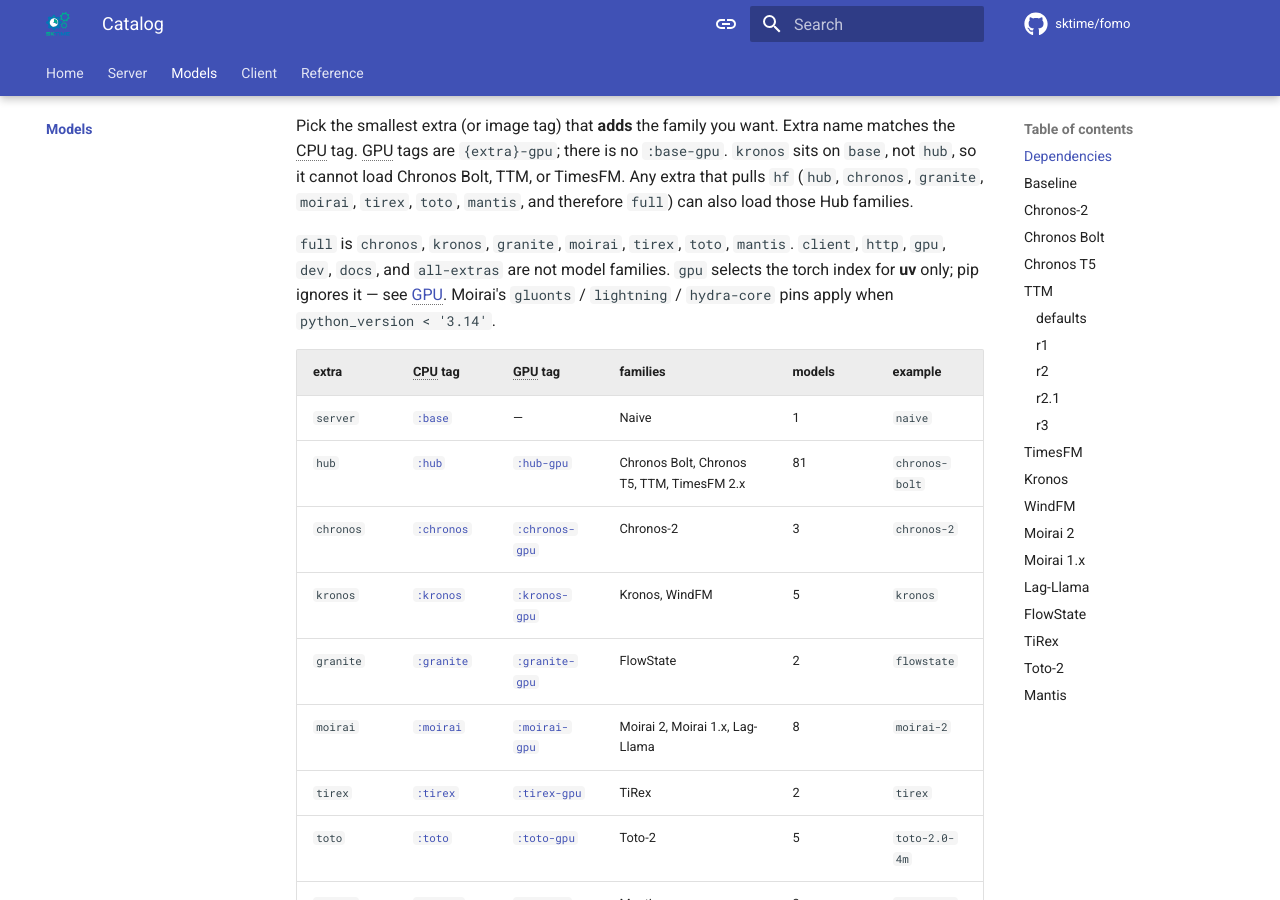
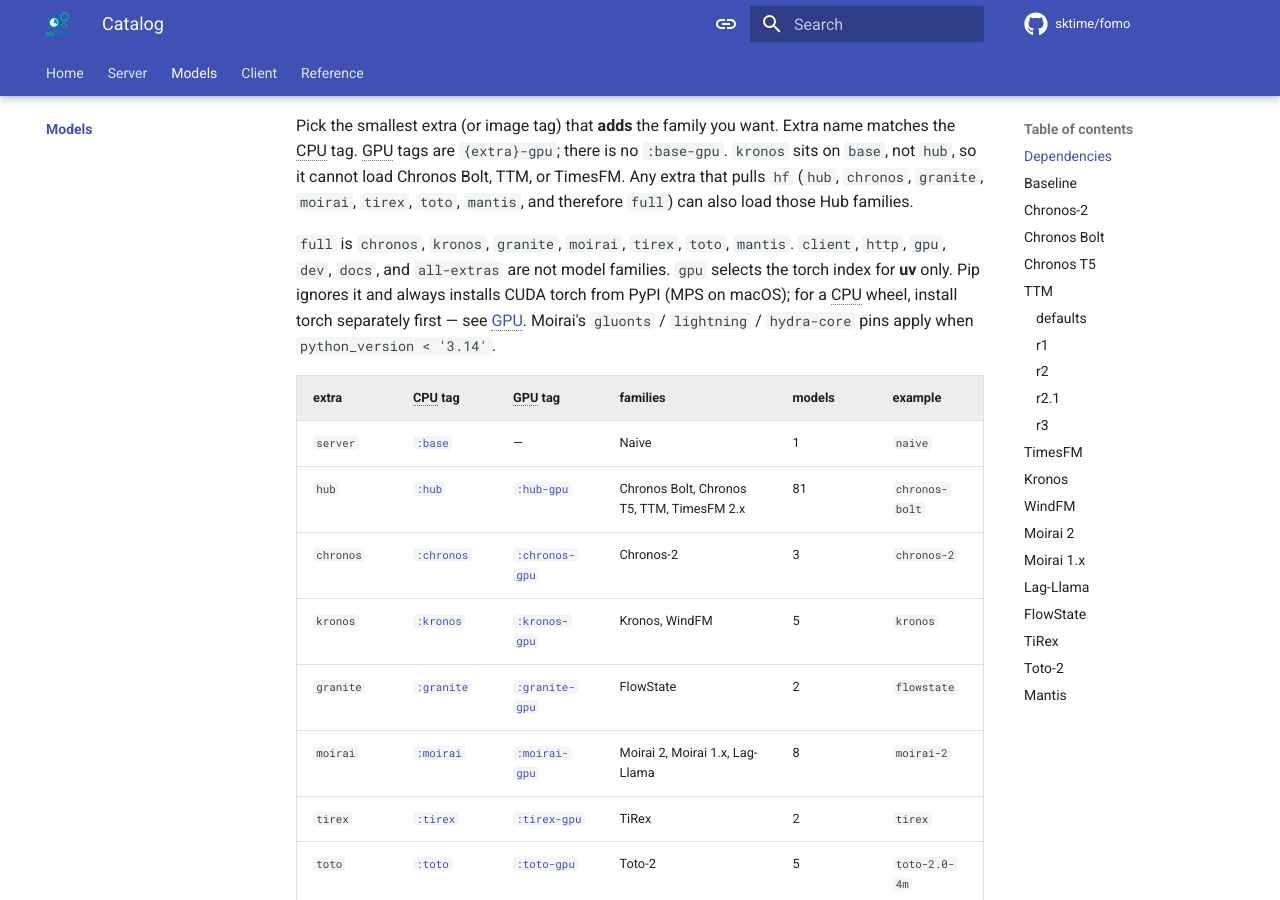
Before and after one commit to sktime/tserve, an MkDocs documentation site: the page built from docs/models/index.md, in a window 1280 px wide and 900 px high, scrolled down 350 px. Built offline with MkDocs 1.6.1 and Material for MkDocs 9.7.7, drawn with Linux system fonts in a browser that asks for light colours; comment, search, counter and statistics services are not loaded.

Commit message:
update model-dependencies

```diff
--- a/includes/model-dependencies.md
+++ b/includes/model-dependencies.md
@@ -1,6 +1,6 @@
 Pick the smallest extra (or image tag) that **adds** the family you want. Extra name matches the CPU tag. GPU tags are `{extra}-gpu`; there is no `:base-gpu`. `kronos` sits on `base`, not `hub`, so it cannot load Chronos Bolt, TTM, or TimesFM. Any extra that pulls `hf` (`hub`, `chronos`, `granite`, `moirai`, `tirex`, `toto`, `mantis`, and therefore `full`) can also load those Hub families.
 
-`full` is `chronos`, `kronos`, `granite`, `moirai`, `tirex`, `toto`, `mantis`. `client`, `http`, `gpu`, `dev`, `docs`, and `all-extras` are not model families. `gpu` selects the torch index for **uv** only; pip ignores it — see [GPU](../server/source.md#gpu). Moirai's `gluonts` / `lightning` / `hydra-core` pins apply when `python_version < '3.14'`.
+`full` is `chronos`, `kronos`, `granite`, `moirai`, `tirex`, `toto`, `mantis`. `client`, `http`, `gpu`, `dev`, `docs`, and `all-extras` are not model families. `gpu` selects the torch index for **uv** only. Pip ignores it and always installs CUDA torch from PyPI (MPS on macOS); for a CPU wheel, install torch separately first — see [GPU](../server/source.md#gpu). Moirai's `gluonts` / `lightning` / `hydra-core` pins apply when `python_version < '3.14'`.
 
 | extra | CPU tag | GPU tag | families | models | example |
 | --- | --- | --- | --- | --- | --- |
```
